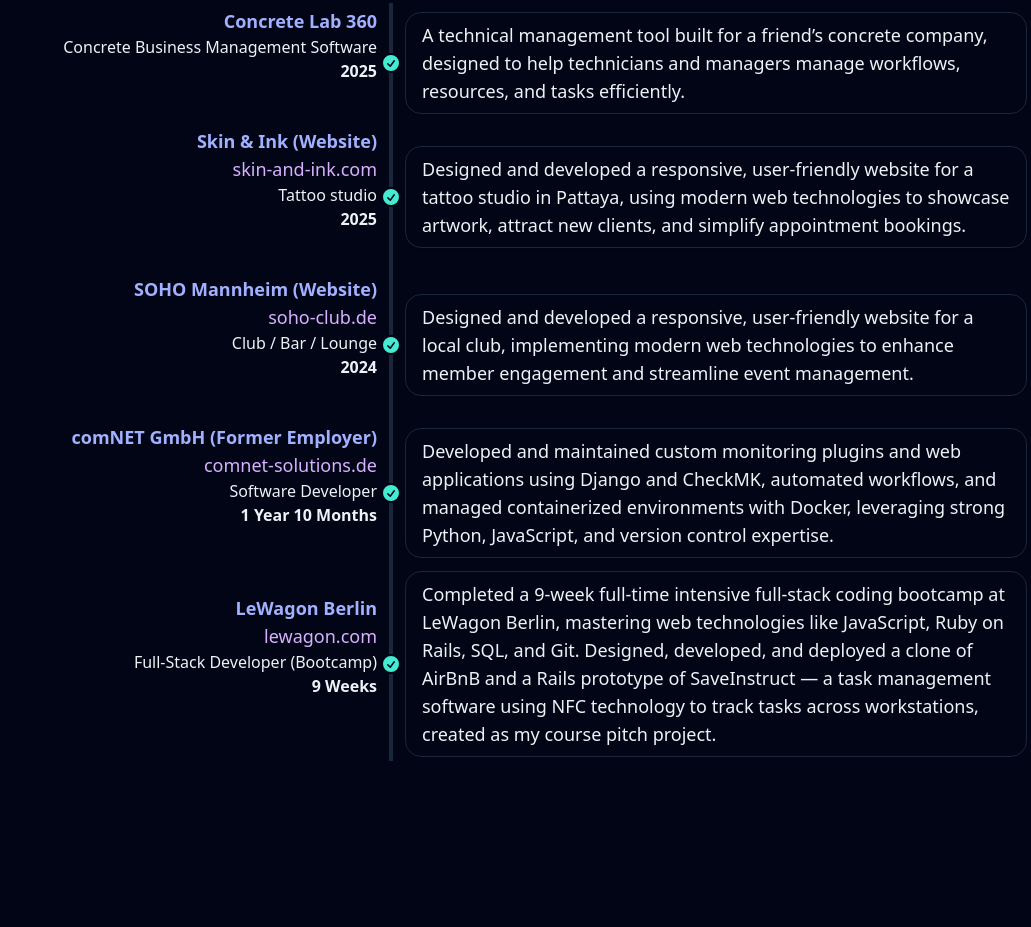
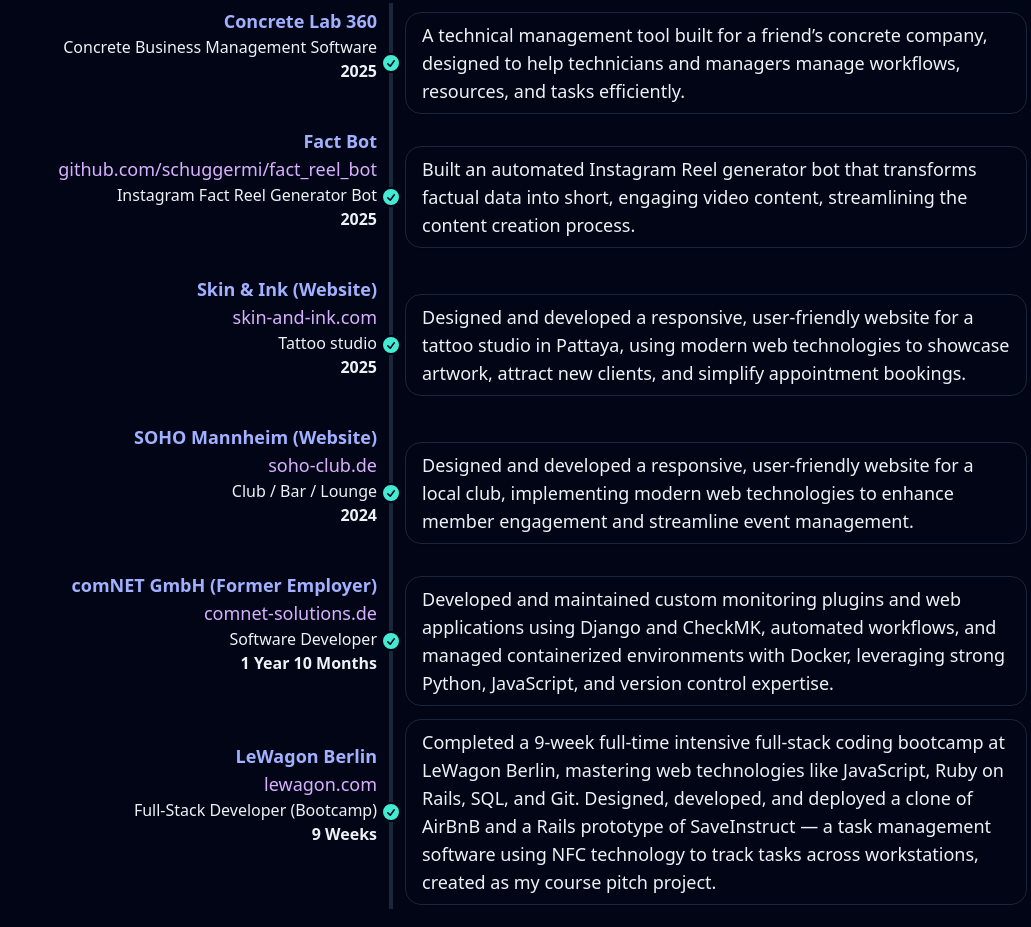
Before and after one commit to schuggermi/my_portfolio, a website built with webpack: page index.html in a window 1280 px wide. Shown: the part 855-1782 px from the top of the page, without its empty margins (249-1280 px from the left). Built offline with nearby package versions, Linux system fonts and the light colour scheme.

Commit message:
feat: adds new professional record

```diff
--- a/index.html
+++ b/index.html
@@ -38,8 +38,8 @@
   </div>
   <div class="flex-none">
     <ul class="menu menu-horizontal px-1">
-<!--      <li><a class="text-lg">About</a></li>-->
-<!--      <li><a class="text-lg">Portfolio</a></li>-->
+      <!--      <li><a class="text-lg">About</a></li>-->
+      <!--      <li><a class="text-lg">Portfolio</a></li>-->
     </ul>
   </div>
 </div>
@@ -225,6 +225,40 @@
       </div>
       <div class="timeline-end timeline-box text-lg">
         <p>
+          Built an automated Instagram Reel generator bot that transforms factual data into short, engaging video
+          content, streamlining the content creation process.
+        </p>
+      </div>
+      <div class="timeline-start mb-10 md:text-end">
+        <p class="text-lg text-primary font-bold">Fact Bot</p>
+        <a class="text-lg text-accent hover:text-secondary" href="https://github.com/schuggermi/fact_reel_bot"
+           target="_blank">
+          github.com/schuggermi/fact_reel_bot
+        </a>
+        <p>Instagram Fact Reel Generator Bot</p>
+        <p class="font-bold">2025</p>
+      </div>
+      <hr/>
+    </li>
+    <!-- Timeline Skin & Ink Tattoo Studio -->
+    <li>
+      <hr/>
+      <div class="timeline-middle text-secondary">
+        <svg
+          xmlns="http://www.w3.org/2000/svg"
+          viewBox="0 0 20 20"
+          fill="currentColor"
+          class="h-5 w-5"
+        >
+          <path
+            fill-rule="evenodd"
+            d="M10 18a8 8 0 100-16 8 8 0 000 16zm3.857-9.809a.75.75 0 00-1.214-.882l-3.483 4.79-1.88-1.88a.75.75 0 10-1.06 1.061l2.5 2.5a.75.75 0 001.137-.089l4-5.5z"
+            clip-rule="evenodd"
+          />
+        </svg>
+      </div>
+      <div class="timeline-end timeline-box text-lg">
+        <p>
           Designed and developed a responsive, user-friendly website for a tattoo studio in Pattaya, using modern web
           technologies to showcase artwork, attract new clients, and simplify appointment bookings.
         </p>
@@ -238,7 +272,8 @@
         <p class="font-bold">2025</p>
       </div>
       <hr/>
-    </li><!-- Timeline SOHO Mannheim -->
+    </li>
+    <!-- Timeline SOHO Mannheim -->
     <li>
       <hr/>
       <div class="timeline-middle text-secondary">
```
